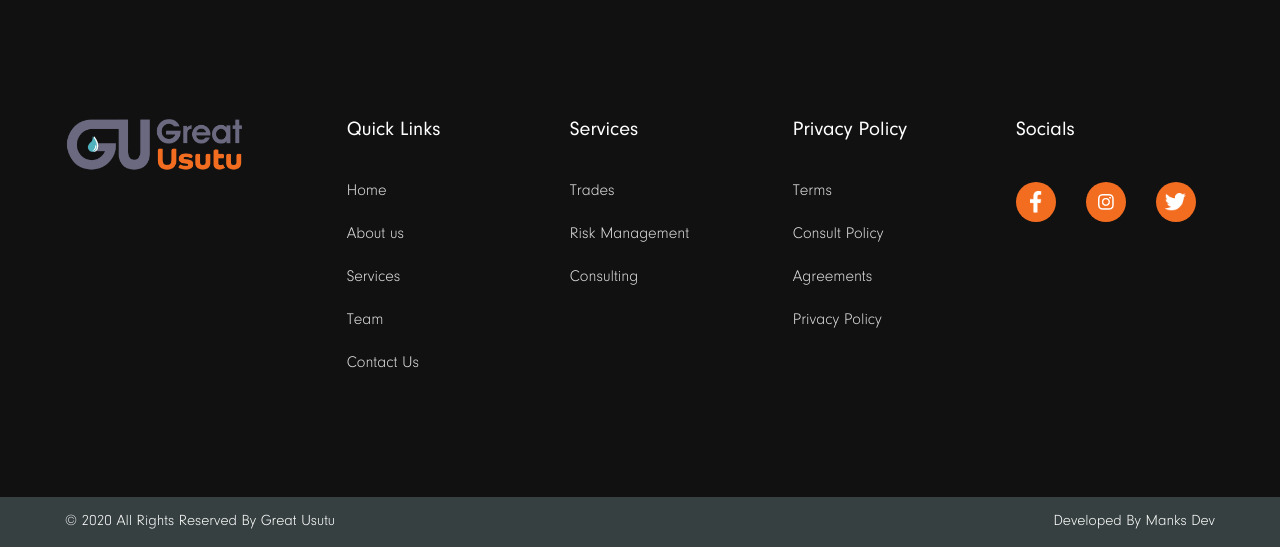
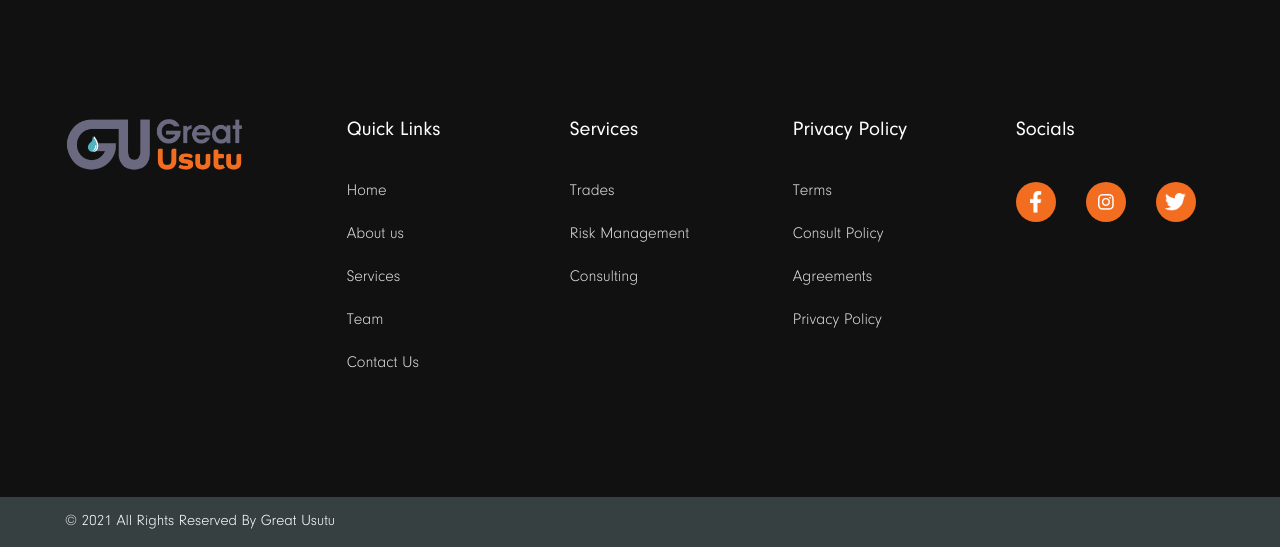
Before and after one commit to greatusutu/usutuwebsite, a Django app: page / in a window 1280 px wide. Shown: the part 5147-5694 px from the top of the page. Run offline with Django 3.2, Linux system fonts and the light colour scheme; data comes from the database, SQL or seed files in the repository; data that the repository does not hold is empty.

Commit message:
clean up index header and copyright year

```diff
--- a/templates/index.html
+++ b/templates/index.html
@@ -7,7 +7,7 @@
     <meta charset="UTF-8">
     <meta name="viewport" content="width=device-width, initial-scale=1.0">
     <meta property="og:image" content="./Images/Banner_Image.jpg" />
-    <title>Great Usutu Website</title>
+    <title>Great Usutu</title>
     <link rel="stylesheet" href="{% static 'css/main.css'%}">
     <link rel="stylesheet" href="{% static 'css/responsive.css'%}">
 
@@ -426,10 +426,7 @@
             <div class="container">
                 <div class="detail">
                     <div class="text">
-                        <p>© 2020 All Rights Reserved By <a href="#">Great Usutu</a></p>
-                    </div>
-                    <div class="text">
-                        <p>Developed By <a href="www.manksdev.com">Manks Dev</a></p>
+                        <p>© 2021 All Rights Reserved By <a href="#">Great Usutu</a></p>
                     </div>
                 </div>
             </div>
```
